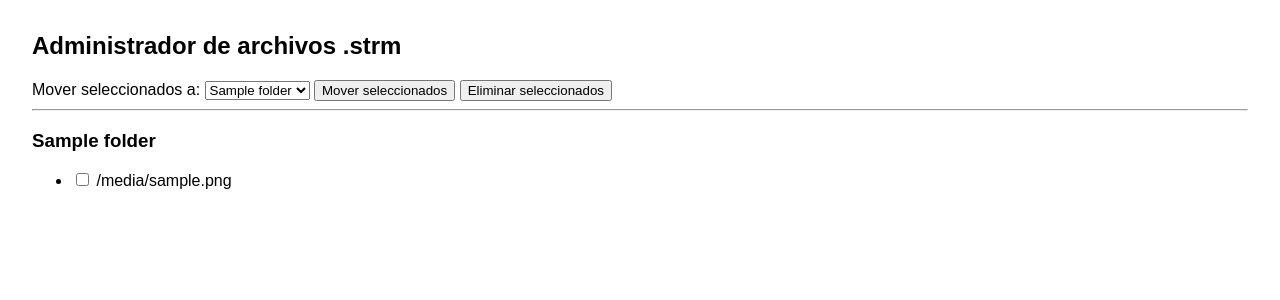
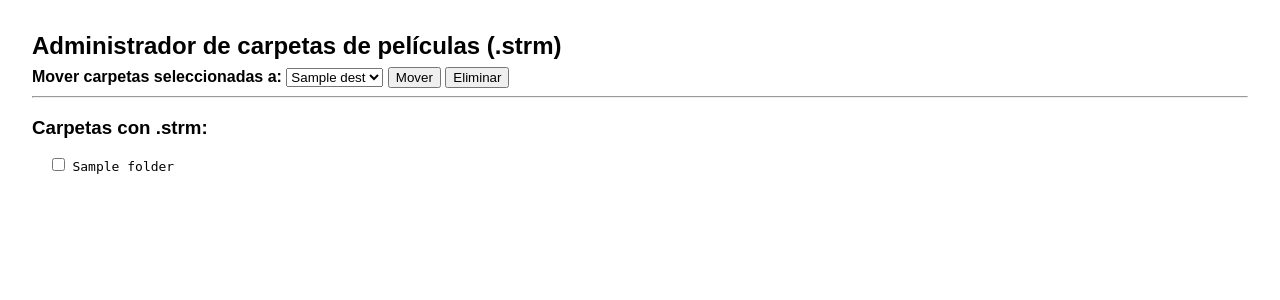
Before and after one commit to PanchoSep/robofuse-file-mover, a Flask app: template app/templates/index.html in a window 1280 px wide. Shown: the top 300 px of the page. Run offline with Flask 3, Linux system fonts and the light colour scheme; the template is opened without the code that fills it: most values are stand-ins (such as "Sample title", 1, 10 or a date in 2020).

Commit message:
Update index.html

```diff
--- a/app/templates/index.html
+++ b/app/templates/index.html
@@ -5,38 +5,39 @@
   <title>STRM Manager</title>
   <style>
     body { font-family: sans-serif; margin: 2em; }
-    form.inline { display: inline; margin-left: 1em; }
-    .folder { margin-bottom: 1.5em; }
+    h2, h3 { margin-bottom: 0.3em; }
+    ul { list-style: none; padding-left: 1em; }
+    li { margin-bottom: 0.3em; }
+    .path { font-family: monospace; }
   </style>
 </head>
 <body>
-  <h2>Administrador de archivos .strm</h2>
+  <h2>Administrador de carpetas de películas (.strm)</h2>
+
   <form method="POST" action="/move">
-    <label>Mover seleccionados a:</label>
+    <label><strong>Mover carpetas seleccionadas a:</strong></label>
     <select name="destination" required>
-      {% for f in folders %}
-        <option value="{{ f }}">{{ f }}</option>
+      {% for dest in destination_folders %}
+        <option value="{{ dest }}">{{ dest }}</option>
       {% endfor %}
     </select>
-    <button type="submit">Mover seleccionados</button>
+    <button type="submit">Mover</button>
 
-    <button type="submit" formaction="/delete" formmethod="post">Eliminar seleccionados</button>
+    <button type="submit" formaction="/delete" formmethod="post" onclick="return confirm('¿Estás seguro de eliminar estas carpetas?')">Eliminar</button>
 
     <hr>
 
-    {% for folder, files in folder_map.items() %}
-      <div class="folder">
-        <h3>{{ folder }}</h3>
-        <ul>
-          {% for file in files %}
-            <li>
-              <input type="checkbox" name="selected" value="{{ folder }}||{{ file }}">
-              {{ file }}
-            </li>
-          {% endfor %}
-        </ul>
-      </div>
-    {% endfor %}
+    <h3>Carpetas con .strm:</h3>
+    <ul>
+      {% for folder in strm_folders %}
+        <li>
+          <label>
+            <input type="checkbox" name="selected" value="{{ folder }}">
+            <span class="path">{{ folder }}</span>
+          </label>
+        </li>
+      {% endfor %}
+    </ul>
   </form>
 </body>
 </html>
```
